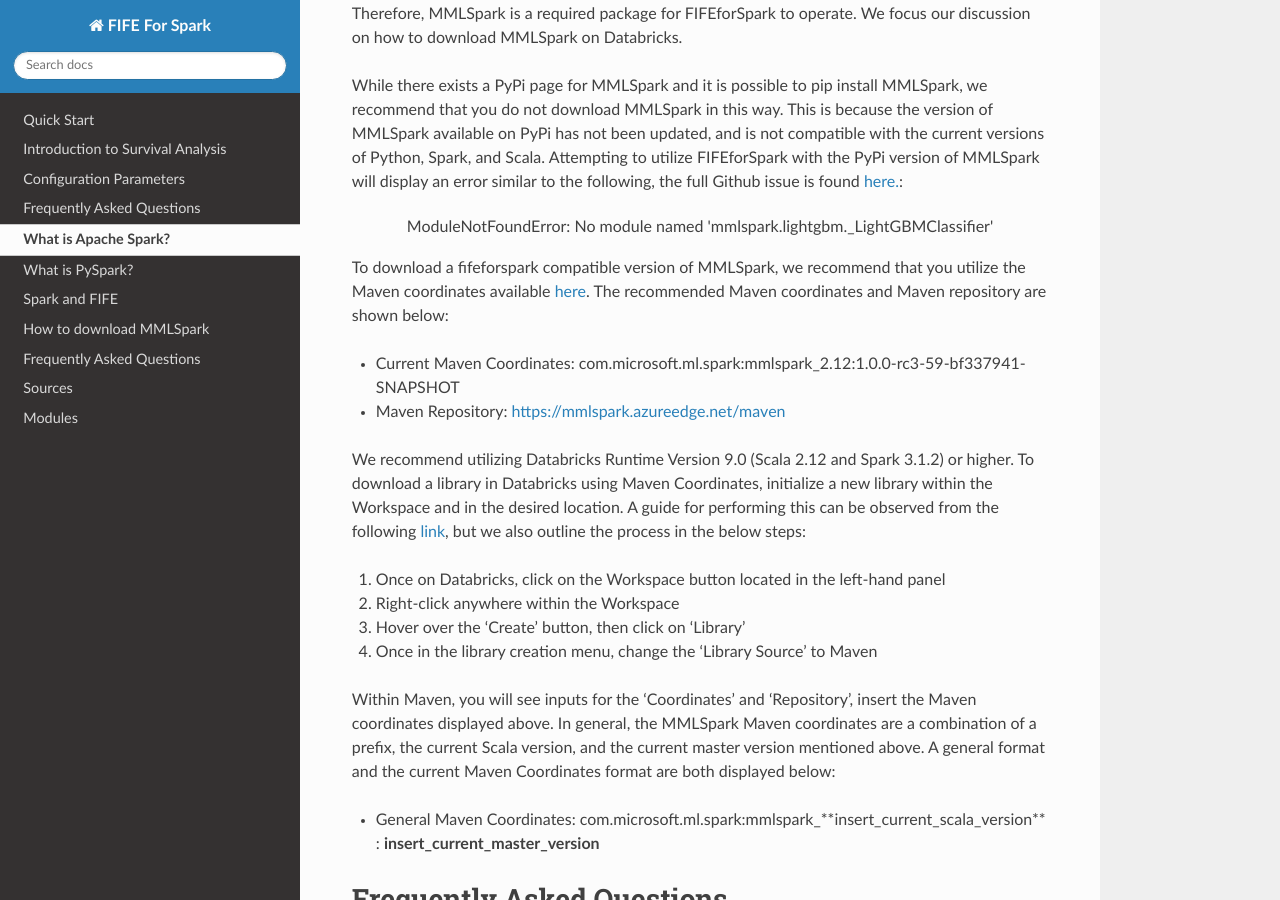
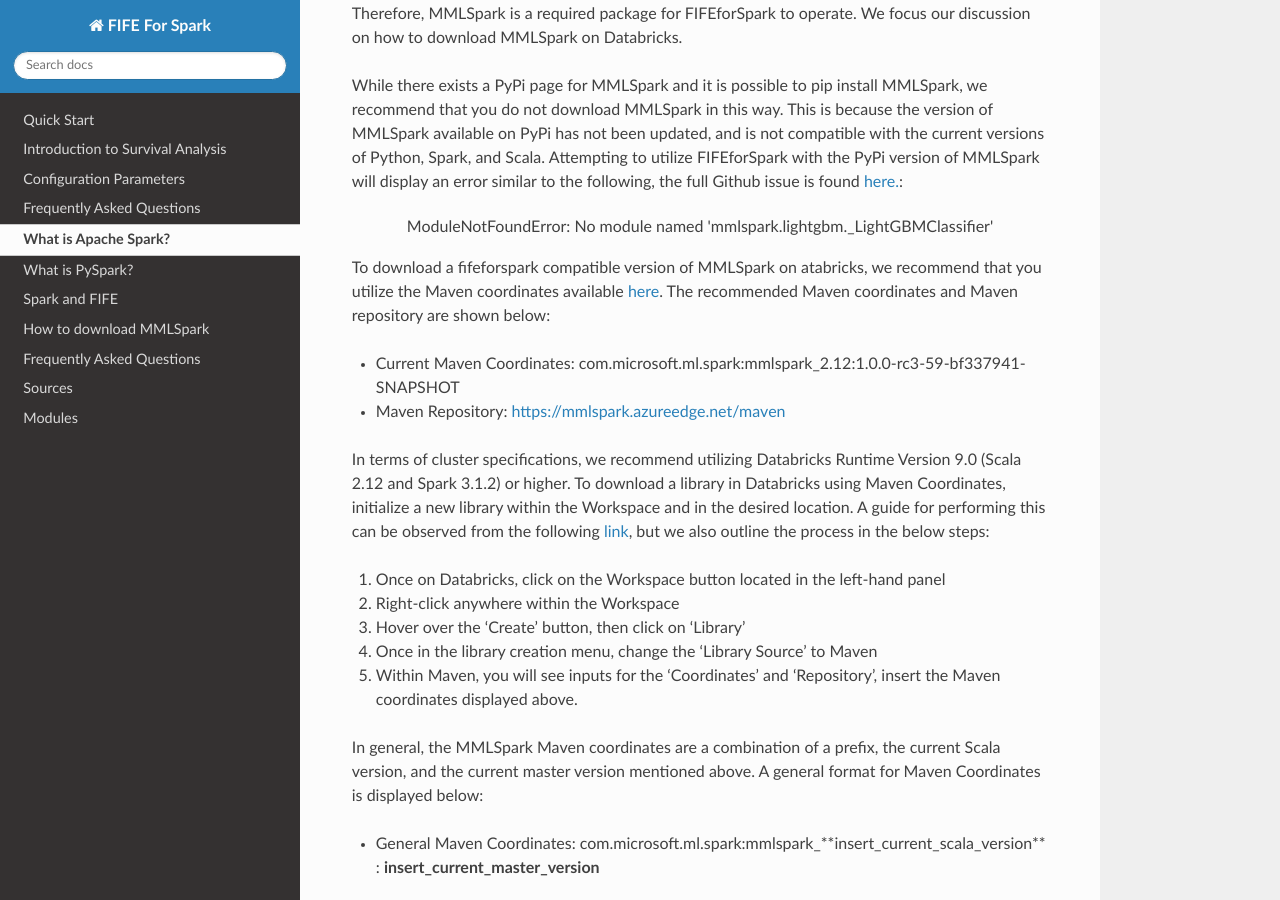
Before and after one commit to IDA-HumanCapital/fife_for_spark, a Sphinx documentation site: the page built from docs/spark_help.md, in a window 1280 px wide and 900 px high, scrolled down 1181 px. Built offline with Sphinx 7.4.7 and the Read the Docs theme 2.0.0, drawn with Linux system fonts in a browser that asks for light colours.

Commit message:
Edited wording of spark_help and README

```diff
--- a/docs/spark_help.md
+++ b/docs/spark_help.md
@@ -24,20 +24,21 @@
 
 <center> ModuleNotFoundError: No module named 'mmlspark.lightgbm._LightGBMClassifier' </center> <br />
 
-To download a fifeforspark compatible version of MMLSpark, we recommend that you utilize the Maven coordinates available [here](https://github.com/microsoft/SynapseML/issues/1031). The recommended Maven coordinates and Maven repository are shown below:
+To download a fifeforspark compatible version of MMLSpark on atabricks, we recommend that you utilize the Maven coordinates available [here](https://github.com/microsoft/SynapseML/issues/1031). The recommended Maven coordinates and Maven repository are shown below:
 
 
 * Current Maven Coordinates: com.microsoft.ml.spark:mmlspark_2.12:1.0.0-rc3-59-bf337941-SNAPSHOT
 * Maven Repository: https://mmlspark.azureedge.net/maven
 
-We recommend utilizing Databricks Runtime Version 9.0 (Scala 2.12 and Spark 3.1.2) or higher. To download a library in Databricks using Maven Coordinates, initialize a new library within the Workspace and in the desired location. A guide for performing this can be observed from the following [link](https://docs.microsoft.com/en-us/azure/cognitive-services/big-data/getting-started#azure-databricks), but we also outline the process in the below steps:
+In terms of cluster specifications, we recommend utilizing Databricks Runtime Version 9.0 (Scala 2.12 and Spark 3.1.2) or higher. To download a library in Databricks using Maven Coordinates, initialize a new library within the Workspace and in the desired location. A guide for performing this can be observed from the following [link](https://docs.microsoft.com/en-us/azure/cognitive-services/big-data/getting-started#azure-databricks), but we also outline the process in the below steps:
 
 1. Once on Databricks, click on the Workspace button located in the left-hand panel
 2. Right-click anywhere within the Workspace
 3. Hover over the 'Create' button, then click on 'Library'
 4. Once in the library creation menu, change the 'Library Source' to Maven
+5. Within Maven, you will see inputs for the 'Coordinates' and 'Repository', insert the Maven coordinates displayed above.
 
-Within Maven, you will see inputs for the 'Coordinates' and 'Repository', insert the Maven coordinates displayed above. In general, the MMLSpark Maven coordinates are a combination of a prefix, the current Scala version, and the current master version mentioned above. A general format and the current Maven Coordinates format are both displayed below:
+In general, the MMLSpark Maven coordinates are a combination of a prefix, the current Scala version, and the current master version mentioned above. A general format for Maven Coordinates is displayed below:
 * General Maven Coordinates: com.microsoft.ml.spark:mmlspark\_**insert_current_scala_version** : **insert_current_master_version**
 
 ## Frequently Asked Questions
```
Also changed, not shown: README.md (+1 -1 lines).
